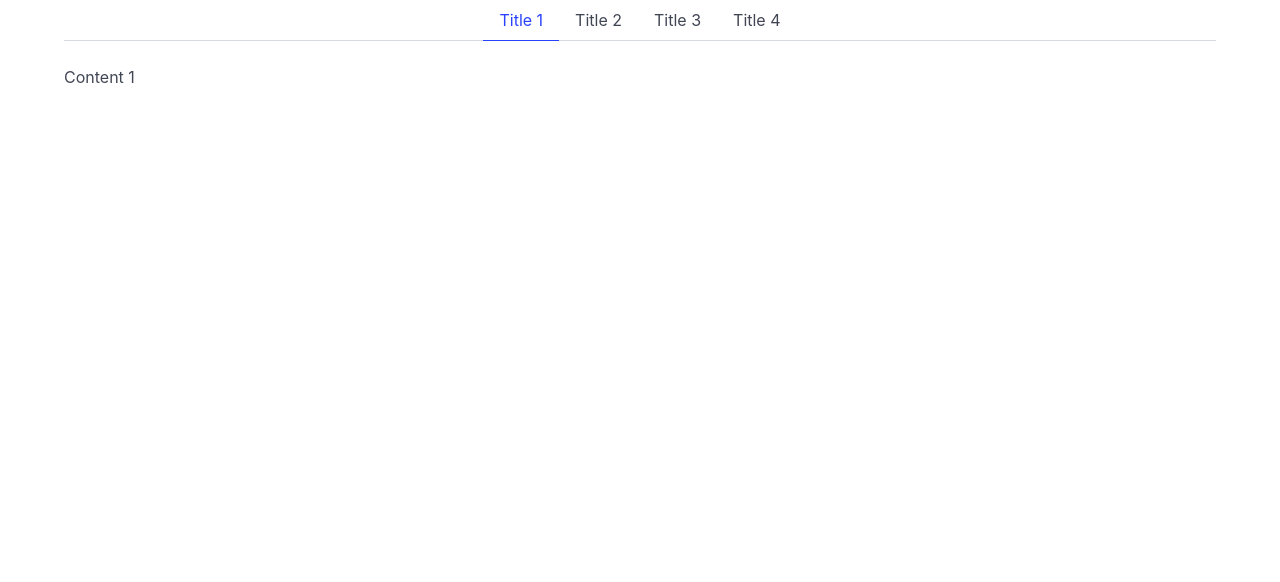
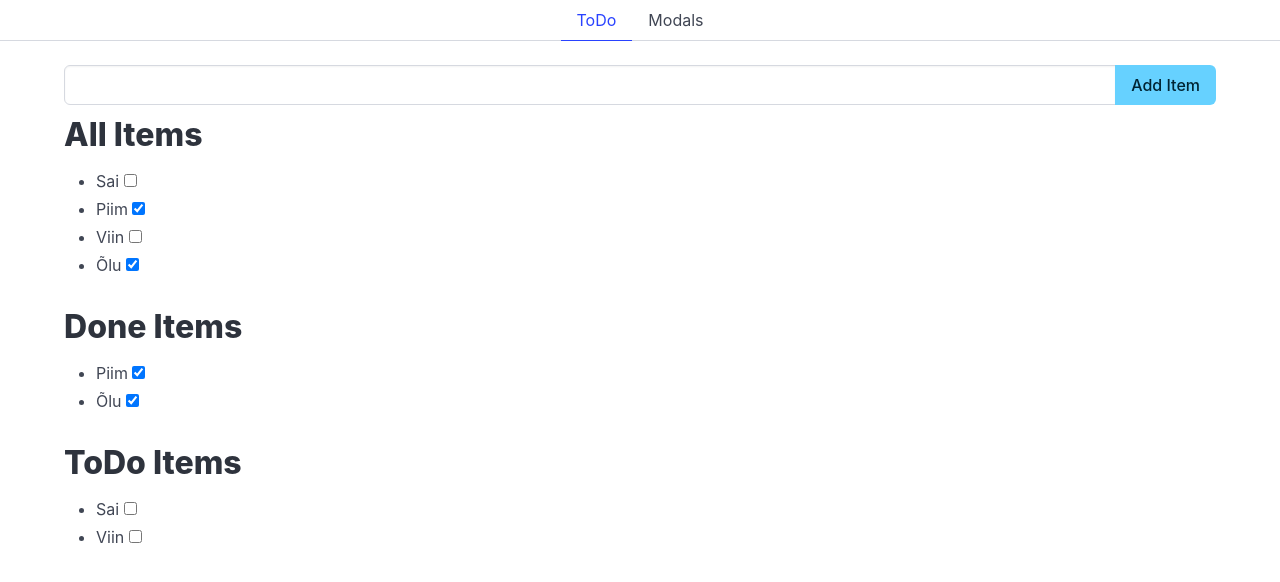
Before and after one commit to Kasparsu/ta24blearnnode, a Vue app: page / in a window 1280 px wide. Shown: the top 582 px of the page. Built offline with nearby package versions, Linux system fonts and the light colour scheme.

Commit message:
Add component is example

```diff
--- a/src/App.vue
+++ b/src/App.vue
@@ -2,28 +2,27 @@
 import { ref } from 'vue';
 import Tabs from './components/Tabs.vue';
 
+import ToDo from './pages/ToDo.vue';
+import Modals from './pages/Modals.vue';
+
 let tabTitles = ref([
-    'Title 1',
-    'Title 2',
-    'Title 3',
-    'Title 4',
+    'ToDo',
+    'Modals',
 ]);
 
 let tabActive = ref(0);
 
-let contents = ref([
-    'Content 1',
-    'Content 2',
-    'Content 3',
-    'Content 4',
-]);
+let contents = [
+    ToDo,
+    Modals,
+];
 
 </script>
 
 <template>
+    <Tabs :titles="tabTitles" :active="tabActive" @setActive="tabActive=$event"></Tabs>
     <div class="container">
-        <Tabs :titles="tabTitles" :active="tabActive" @setActive="tabActive=$event"></Tabs>
-        <p>{{ contents[tabActive] }}</p>
+        <component :is="contents[tabActive]"></component>
     </div>
 </template>
 
--- a/src/pages/Modals.vue
+++ b/src/pages/Modals.vue
@@ -1,7 +1,7 @@
 <script setup>
 import { ref } from 'vue';
-import Modal from './components/Modal.vue';
-import ImgModal from './components/ImgModal.vue';
+import Modal from '../components/Modal.vue';
+import ImgModal from '../components/ImgModal.vue';
 
 let modal1Active = ref(false);
 let modal2Active = ref(false);
--- a/src/pages/ToDo.vue
+++ b/src/pages/ToDo.vue
@@ -1,6 +1,6 @@
 <script setup>
 import { computed, ref } from 'vue';
-import ItemList from './components/ItemList.vue';
+import ItemList from '../components/ItemList.vue';
 let i = 1;
 
 let items = ref([
```
